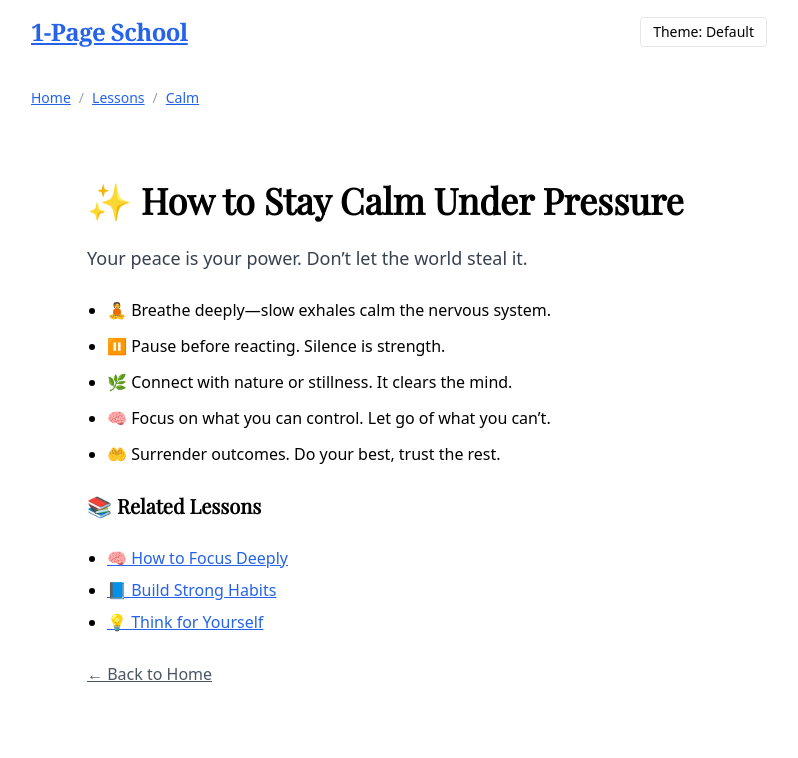
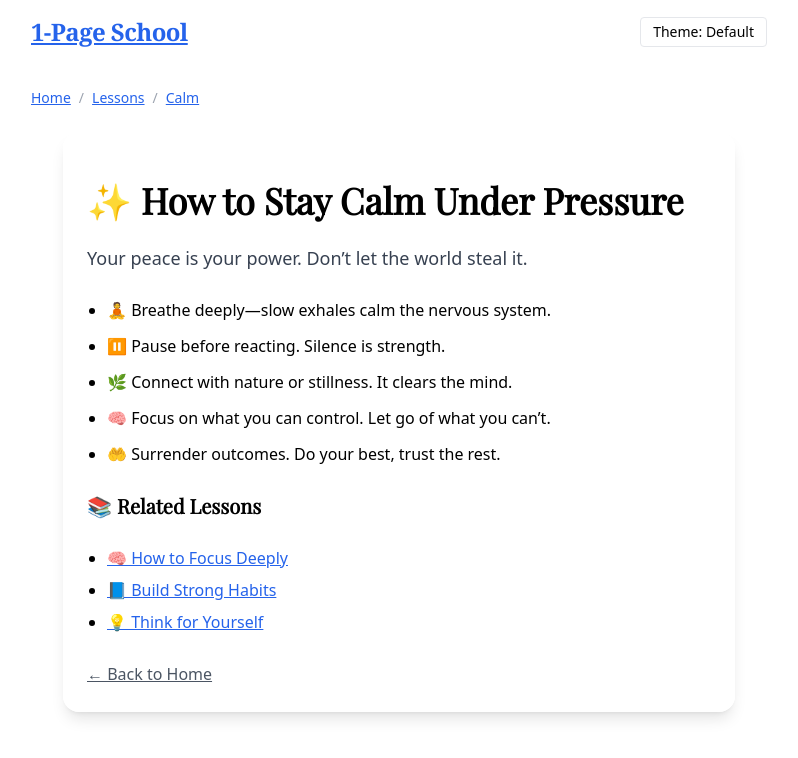
Before and after one commit to iamanvar3/1page-school, a Next.js app: page /lessons/calm in a window 1280 px wide. Shown: the top 758 px of the page, without its empty margins (241-1039 px from the left). Built offline with nearby package versions, Linux system fonts and the light colour scheme.

Commit message:
Add files via upload

```diff
--- a/app/lessons/calm/page.tsx
+++ b/app/lessons/calm/page.tsx
@@ -7,7 +7,7 @@ export default function CalmLesson() {
   return (
     <>
       <Breadcrumb />
-      <main className="max-w-2xl mx-auto p-6 space-y-6">
+      <main className="max-w-2xl mx-auto p-6 space-y-6 bg-white/70 dark:bg-gray-900/70 text-black dark:text-white rounded-2xl shadow-lg backdrop-blur-sm">
         <h1 className="text-4xl font-bold mb-2">✨ How to Stay Calm Under Pressure</h1>
         <p className="text-lg text-gray-700">Your peace is your power. Don’t let the world steal it.</p>
         <ul className="list-disc pl-5 space-y-2">
```
